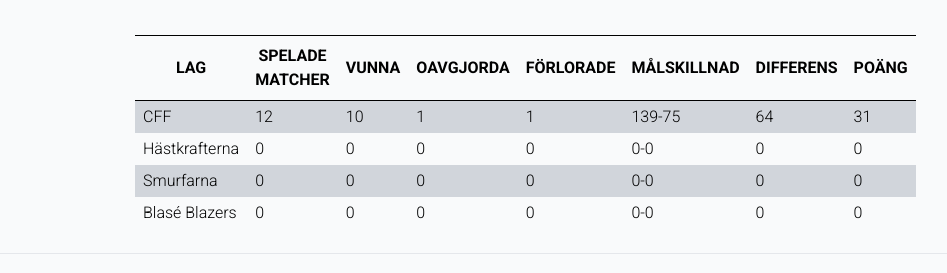
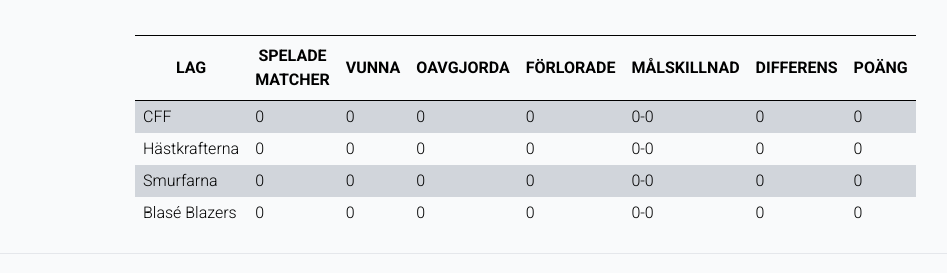
Before and after one commit to andreashogvall/andreashogvall.github.io, a Jekyll site: the page built from index.html, in a window 1280 px wide. Shown: the part 588-861 px from the top of the page, without its empty margins (233-1180 px from the left). Built offline with Jekyll 4.4.1, drawn with Linux system fonts in a browser that asks for light colours; nearby versions of some CDN libraries.

Commit message:
Update index.html

```diff
--- a/index.html
+++ b/index.html
@@ -57,25 +57,25 @@ description: "Innebandykorpen"
 					CFF
 				</td>
 				<td class="py-1 px-2">
-					12
+					0
 				</td>
 				<td class="py-1 px-2">
-					10
+					0
 				</td>
 				<td class="py-1 px-2">
-					1
+					0
 				</td>
 				<td class="py-1 px-2">
-					1
+					0
 				</td>
 				<td class="py-1 px-2">
-					139-75
+					0-0
 				</td>
 				<td class="py-1 px-2">
-					64
+					0
 				</td>
 				<td class="py-1 px-2">
-					31
+					0
 				</td>
 			</tr>
 			<tr>
```
